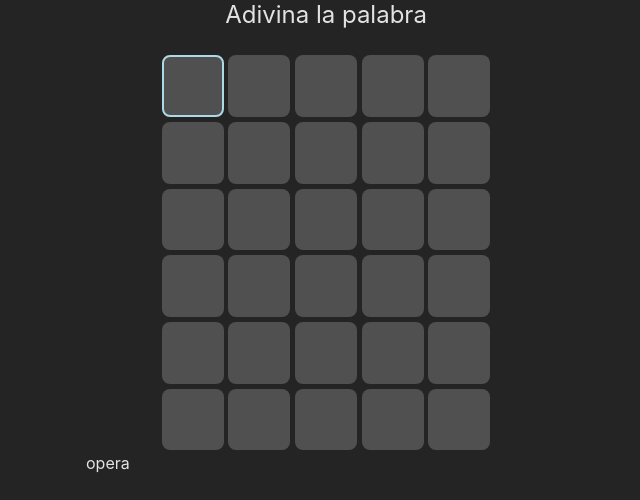
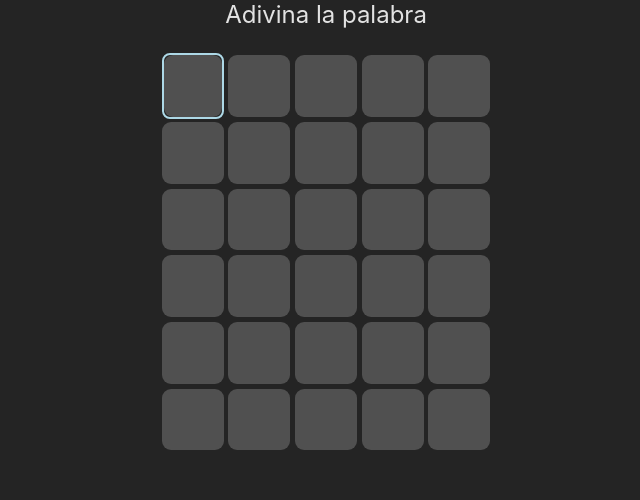
Before and after one commit to PabloCaballero1295/words-game, a React (Vite) app: page / in a window 1280 px wide. Shown: the top 500 px of the page, without its empty margins (314-954 px from the left). Built offline with nearby package versions, Linux system fonts and the light colour scheme.

Commit message:
flip letters on word checking

```diff
--- a/src/components/Cell/Cell.module.css
+++ b/src/components/Cell/Cell.module.css
@@ -1,25 +1,61 @@
-.cell {
+.cell_container {
+  perspective: 1000px;
+  align-items: center;
+  justify-content: center;
   display: flex;
   min-width: 1em;
   min-height: 1em;
   max-height: 5em;
   max-width: 5em;
-  background-color: rgb(80, 80, 80);
+  background-color: transparent;
   margin: 0.15em;
   border-radius: 0.5em;
   aspect-ratio: 1 / 1;
 }
 
-.active {
-  border: 2px solid lightblue;
+.cell {
+  border-radius: 0.5em;
+  width: 100%;
+  height: 100%;
+  position: relative;
+  transform-style: preserve-3d;
+  transition: transform 0.6s;
 }
 
 .cell_value {
   font-size: 1.75em;
-  margin: auto;
+  text-transform: uppercase;
+}
+
+.cell.flipped {
+  transform: rotateY(180deg);
+}
+
+.cell_front,
+.cell_back {
+  border-radius: 0.5em;
+  position: absolute;
+  width: 100%;
+  height: 100%;
+  backface-visibility: hidden;
+  display: flex;
+  align-items: center;
+  justify-content: center;
+  font-size: 18px;
   font-weight: bold;
-  text-align: center;
-  text-transform: uppercase;
+  color: white;
+}
+
+.cell_front {
+  background-color: rgb(80, 80, 80);
+}
+
+.cell_back {
+  transform: rotateY(180deg);
+}
+
+.active {
+  border: 2px solid lightblue;
 }
 
 .incorrect {
--- a/src/components/Cell/Cell.tsx
+++ b/src/components/Cell/Cell.tsx
@@ -5,22 +5,27 @@ interface CellProps {
   letter: string
   status: string
   active: boolean
+  position: number
 }
 
-export const Cell = ({ letter, status, active }: CellProps) => {
+export const Cell = ({ letter, status, active, position }: CellProps) => {
   const [value, setValue] = useState(letter)
+  const [flipped, setFlipped] = useState(false)
 
   useEffect(() => {
     setValue(letter)
   }, [letter])
 
-  const getStyle = () => {
-    let cell_style = styles.cell
+  useEffect(() => {
+    if (status != "") {
+      setTimeout(() => {
+        setFlipped(true)
+      }, position * 50)
+    }
+  }, [status, position])
 
-    if (active) {
-      cell_style += ` ${styles.active}`
-    }
-
+  const getColor = () => {
+    let cell_style = ""
     if (status == "incorrect") {
       cell_style += ` ${styles.incorrect}`
     } else if (status == "correct") {
@@ -33,8 +38,19 @@ export const Cell = ({ letter, status, active }: CellProps) => {
   }
 
   return (
-    <div className={getStyle()}>
-      <div className={styles.cell_value}>{value}</div>
+    <div className={styles.cell_container}>
+      <div
+        className={`${styles.cell} ${
+          flipped ? styles.flipped : active ? styles.active : ""
+        }`}
+      >
+        <div className={styles.cell_front}>
+          <div className={styles.cell_value}>{value}</div>
+        </div>
+        <div className={`${styles.cell_back} ${getColor()}`}>
+          <div className={styles.cell_value}>{value}</div>
+        </div>
+      </div>
     </div>
   )
 }
--- a/src/components/MainPage/MainPage.tsx
+++ b/src/components/MainPage/MainPage.tsx
@@ -220,6 +220,7 @@ export const MainPage = () => {
                 active={j == activeColumn && activeRow == i ? true : false}
                 letter={letter.value}
                 status={letter.status}
+                position={j}
               />
             ))}
           </div>
@@ -234,7 +235,7 @@ export const MainPage = () => {
           </button>
         </div>
       )}
-      {solution}
+
       <div className={styles.keyboard_wrapper}>
         <Keyboard
           handleKeyboardButton={handleKeyboardButton}
--- a/src/utils/words.ts
+++ b/src/utils/words.ts
@@ -18,7 +18,6 @@ export type CharCount = {
 }
 
 export const countCharacter = (word: string) => {
-  console.log(word)
   const count: CharCount[] = []
 
   for (const char of word) {
@@ -29,8 +28,6 @@ export const countCharacter = (word: string) => {
       count[index].count++
     }
   }
-
-  console.log(count)
 
   return count
 }
```
